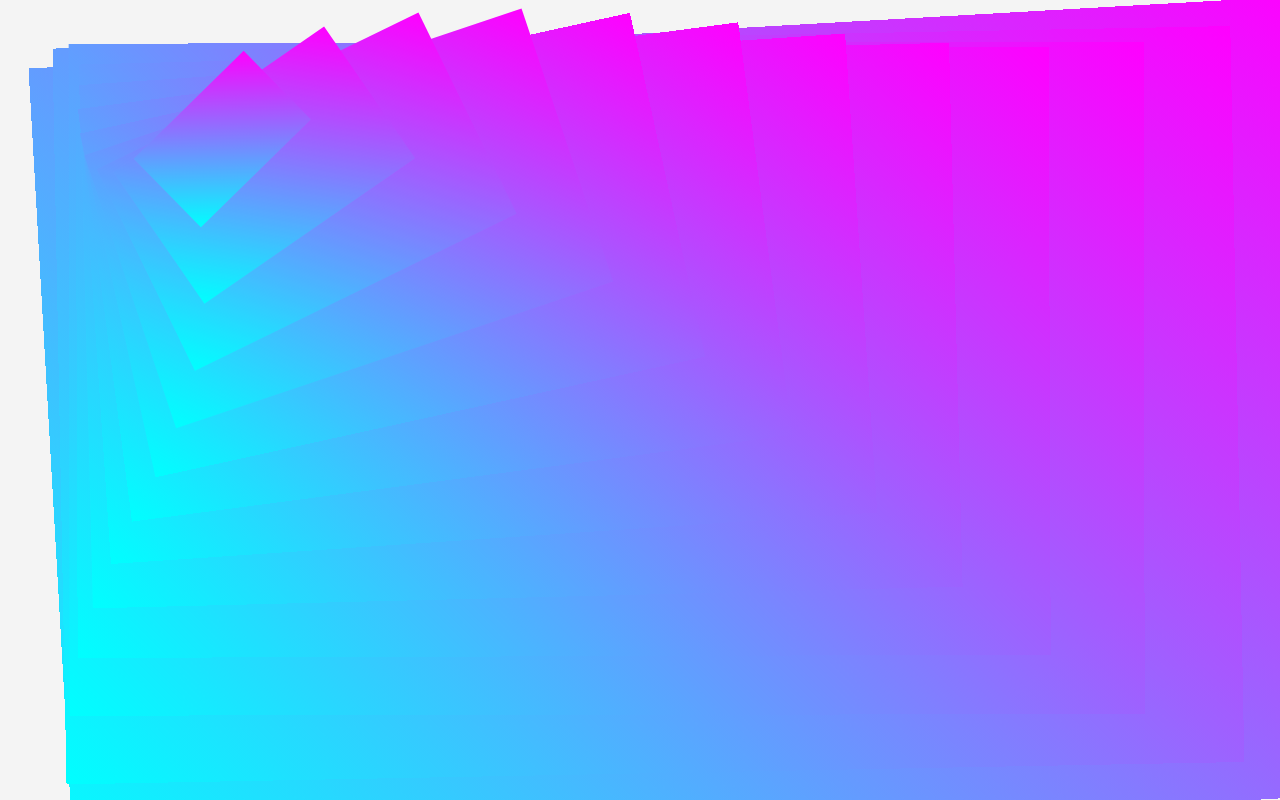
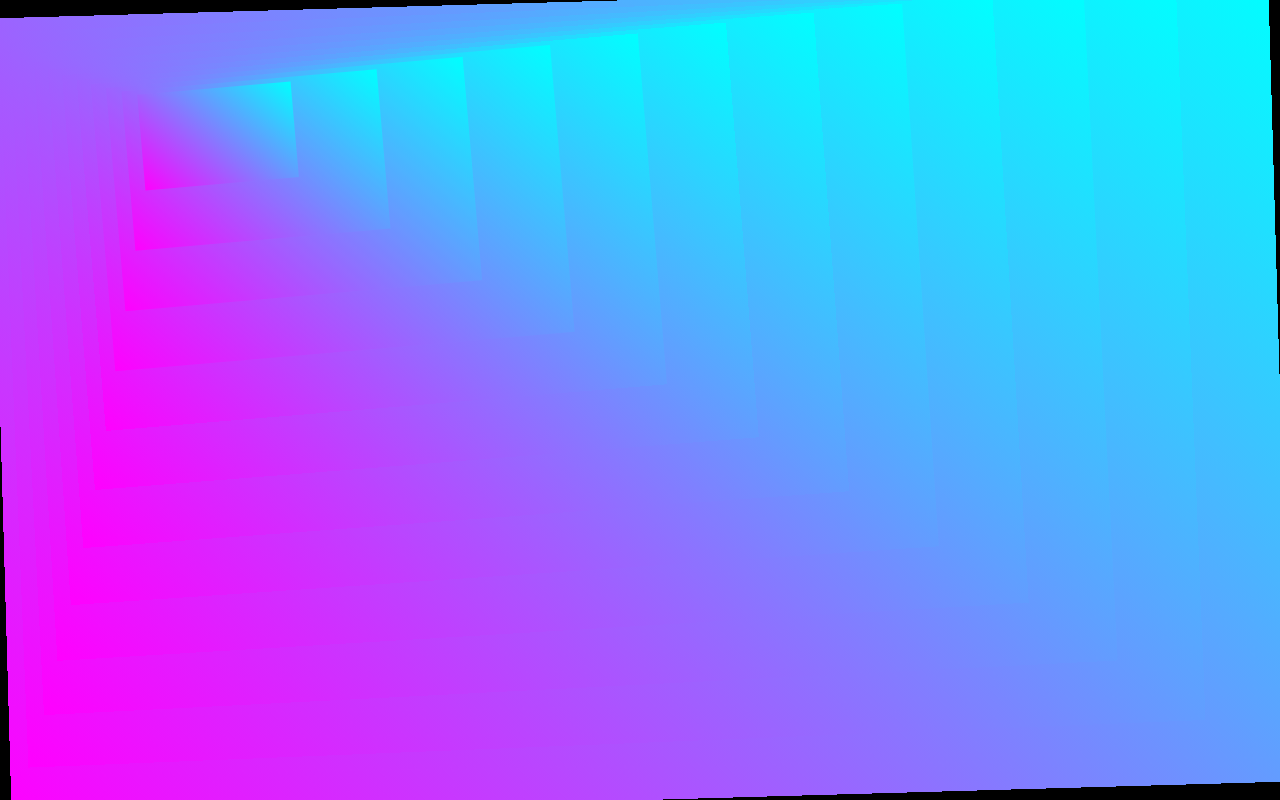
Before and after one commit to evvic/link-tree-template, a React (Create React App) app: page / in a window 1280 px wide. Built offline with nearby package versions, Linux system fonts and the light colour scheme; grey boxes are pictures that could not be loaded.

Commit message:
feat: enhance animation and translation of rectangles in App component

```diff
--- a/src/App.css
+++ b/src/App.css
@@ -64,6 +64,7 @@ body {
 
 .background {
   position: fixed;
+  background-color: black;
   top: 0;
   left: 0;
   width: 100%;
@@ -80,12 +81,24 @@ body {
   background: linear-gradient(45deg, #ff00ff, #00ffff);
   background-size: 100% 100%; /* Ensure gradient spans the entire rectangle */
   opacity: 1;
-  animation: moveBlocks 10s ease-in-out infinite;
+  animation: moveBlocks 20s ease-in-out infinite;
   mix-blend-mode: normal;
 }
 
 @keyframes moveBlocks {
+  0% {
+    transform: translate(0, 0) rotate(0deg);
+  }
+  25% {
+    transform: translate(0, 0) rotate(-5deg);
+  }
   50% {
-    transform: translate(var(--translate-factor), var(--translate-factor)) rotate(180deg);
+    transform: translate(calc(var(--translate-factor) * 0.15), calc(var(--translate-factor) * 0.15)) rotate(180deg);
+  }
+  /* 75% {
+    transform: translate(calc(var(--translate-factor) * 0.2), calc(var(--translate-factor) * 0.2)) rotate(270deg);
+  } */
+  90% {
+    transform: translate(calc(var(--translate-factor) * 0.2), calc(var(--translate-factor) * 0.2)) rotate(365deg);
   }
 }
--- a/src/App.js
+++ b/src/App.js
@@ -6,9 +6,13 @@ import { faYoutube, faInstagram } from '@fortawesome/free-brands-svg-icons';
 function App() {
   const rectangles = Array.from({ length: 12 }, (_, index) => {
     const sizeFactor = 100 - index * 8; // Decrease size for each rectangle
-    const parentSizeFactor = 100 - (index - 1) * 8; // Size of the parent rectangle
-    const translateFactor = (parentSizeFactor - sizeFactor) / 2; // Ensure translation keeps it inside the parent
+    const translateFactor = (100 - sizeFactor) / 2; // Translation based on size difference
+    var amplifiedTranslateFactor = translateFactor * Math.pow(1.4, index); // Amplify translation for smaller rectangles
     const offset = index * 1; // Each rectangle starts 1% farther from the top-left corner
+
+    for (let i = index; i >= 11; i--) {
+      amplifiedTranslateFactor *= 1.25;
+    }
 
     return (
       <div
@@ -20,8 +24,8 @@ function App() {
           height: `${sizeFactor}%`,
           top: `${offset}%`, // Dynamic top offset
           left: `${offset}%`, // Dynamic left offset
-          animationDelay: `${index * 0.2}s`, // Largest rectangle moves first
-          '--translate-factor': `${translateFactor}%`, // Custom property for translation
+          animationDelay: `${index * 0.05}s`, // Largest rectangle moves first
+          '--translate-factor': `${amplifiedTranslateFactor}%`, // Amplified translation factor
         }}
       ></div>
     );
```
